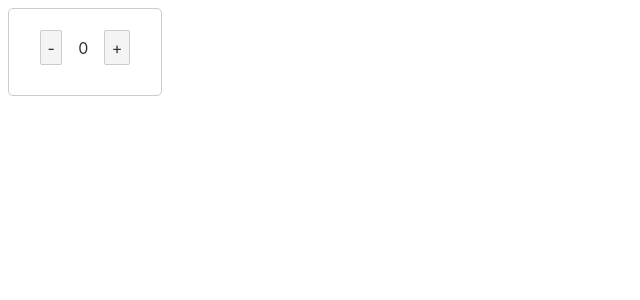
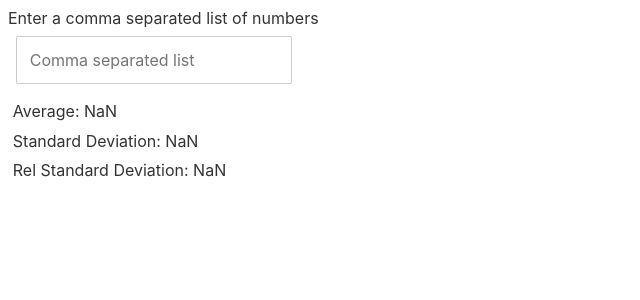
Before and after one commit to kinxiel/general_theory_svelte_reactivity, a Svelte app: page / in a window 1280 px wide. Shown: the top 300 px of the page, without its empty margins (0-640 px from the left). Built offline with nearby package versions, Linux system fonts and the light colour scheme.

Commit message:
Added components to illustrate bind for input elements. Added a simple relative standard deviation calculator to illustrate reactive declarations.

```diff
--- a/src/App.svelte
+++ b/src/App.svelte
@@ -1,7 +1,11 @@
 <script>
   import Counter from './components/Counter.svelte';
+  import Input from './components/Input.svelte';
+  import InputBroken from './components/InputBroken.svelte';
+  import InputFixed from './components/InputFixed.svelte';
+  import RelativeStandardDeviation from './components/RelativeStandardDeviation.svelte';
 </script>
 
 <main>
-  <Counter />
+  <RelativeStandardDeviation />
 </main>
--- /dev/null
+++ b/src/components/Input.svelte
@@ -0,0 +1,33 @@
+<script>
+  let textValue = '';
+</script>
+
+<div class="container">
+  <div>
+    <label for="text_input">Text Input</label>
+    <input
+      id="text_input"
+      name="text_input"
+      type="text"
+      placeholder="input text here"
+      bind:value={textValue}
+    />
+  </div>
+  <div>
+    Uppercase:{textValue.toUpperCase()}
+  </div>
+  <div>
+    Characters: {textValue.length}
+  </div>
+</div>
+
+<style>
+  .container {
+    display: flex;
+    flex-direction: column;
+  }
+
+  label {
+    padding: 0.2em;
+  }
+</style>
--- /dev/null
+++ b/src/components/InputBroken.svelte
@@ -0,0 +1,34 @@
+<script>
+  let textValue = '';
+  let charCount = textValue.length;
+</script>
+
+<div class="container">
+  <div>
+    <label for="text_input">Text Input</label>
+    <input
+      id="text_input"
+      name="text_input"
+      type="text"
+      placeholder="input text here"
+      bind:value={textValue}
+    />
+  </div>
+  <div>
+    Uppercase:{textValue.toUpperCase()}
+  </div>
+  <div>
+    Characters: {charCount}
+  </div>
+</div>
+
+<style>
+  .container {
+    display: flex;
+    flex-direction: column;
+  }
+
+  label {
+    padding: 0.2em;
+  }
+</style>
--- /dev/null
+++ b/src/components/InputFixed.svelte
@@ -0,0 +1,34 @@
+<script>
+  let textValue = '';
+  $: charCount = textValue.length;
+</script>
+
+<div class="container">
+  <div>
+    <label for="text_input">Text Input</label>
+    <input
+      id="text_input"
+      name="text_input"
+      type="text"
+      placeholder="input text here"
+      bind:value={textValue}
+    />
+  </div>
+  <div>
+    Uppercase:{textValue.toUpperCase()}
+  </div>
+  <div>
+    Characters: {charCount}
+  </div>
+</div>
+
+<style>
+  .container {
+    display: flex;
+    flex-direction: column;
+  }
+
+  label {
+    padding: 0.2em;
+  }
+</style>
--- /dev/null
+++ b/src/components/RelativeStandardDeviation.svelte
@@ -0,0 +1,79 @@
+<script>
+  const getMean = (arr) => {
+    let mean =
+      arr.reduce((accumulator, currentValue) => {
+        return accumulator + currentValue;
+      }, 0) / arr.length;
+
+    return mean;
+  };
+
+  const getStandardDeviation = (arr) => {
+    // (value - mean)^2
+    let innerArray = arr.map((x) => {
+      return (x - getMean(arr)) ** 2;
+    });
+
+    // Summation
+    let sumInnerArray = innerArray.reduce(
+      (accumulator, currentValue) => accumulator + currentValue,
+      0
+    );
+
+    // Calculate the variance (sample standard deviation)
+    let variance = sumInnerArray / (arr.length - 1);
+
+    // Standard deviation
+    return Math.sqrt(variance);
+  };
+
+  let inputArray = '';
+
+  $: numericArray = inputArray.split(',').map((item) => {
+    return parseInt(item, 10);
+  });
+
+  $: mean = getMean(numericArray);
+  $: stdev = getStandardDeviation(numericArray);
+  $: relstdev = stdev / mean;
+</script>
+
+<div>
+  <label for="list_of_numbers"> Enter a comma separated list of numbers </label>
+  <input
+    name="list_of_numbers"
+    id="list_of_numbers"
+    type="text"
+    placeholder="Comma separated list"
+    bind:value={inputArray}
+  />
+</div>
+
+<div class="container">
+  <div>
+    Average: {mean}
+  </div>
+  <div>
+    Standard Deviation: {stdev}
+  </div>
+  <div>
+    Rel Standard Deviation: {relstdev}
+  </div>
+</div>
+
+<style>
+  #list_of_numbers {
+    padding: 0.8rem;
+    margin: 0.5rem;
+  }
+
+  .container {
+    display: inline-flex;
+    flex-direction: column;
+    margin-top: 0.3rem;
+  }
+
+  .container > div {
+    margin: 0.3rem;
+  }
+</style>
```
